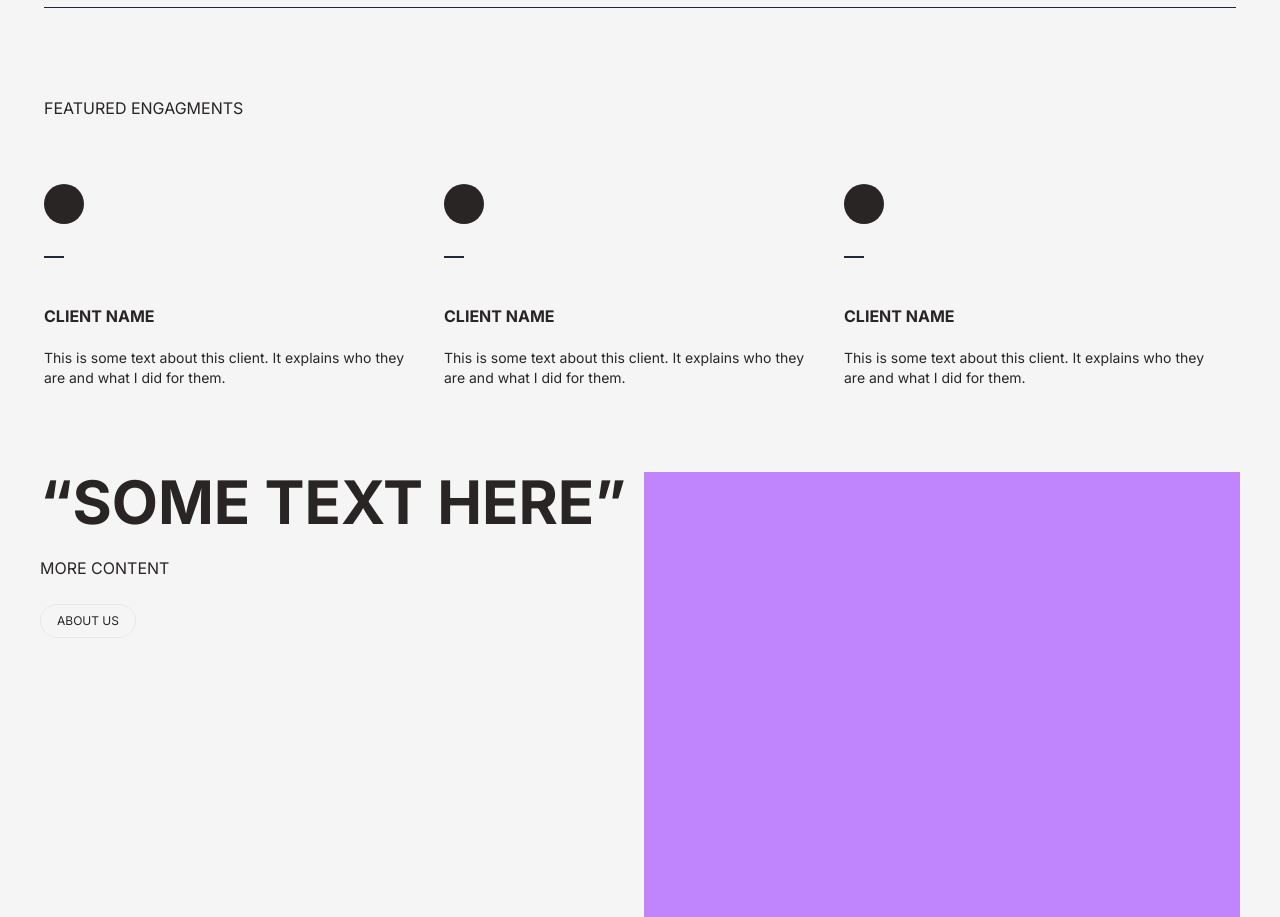
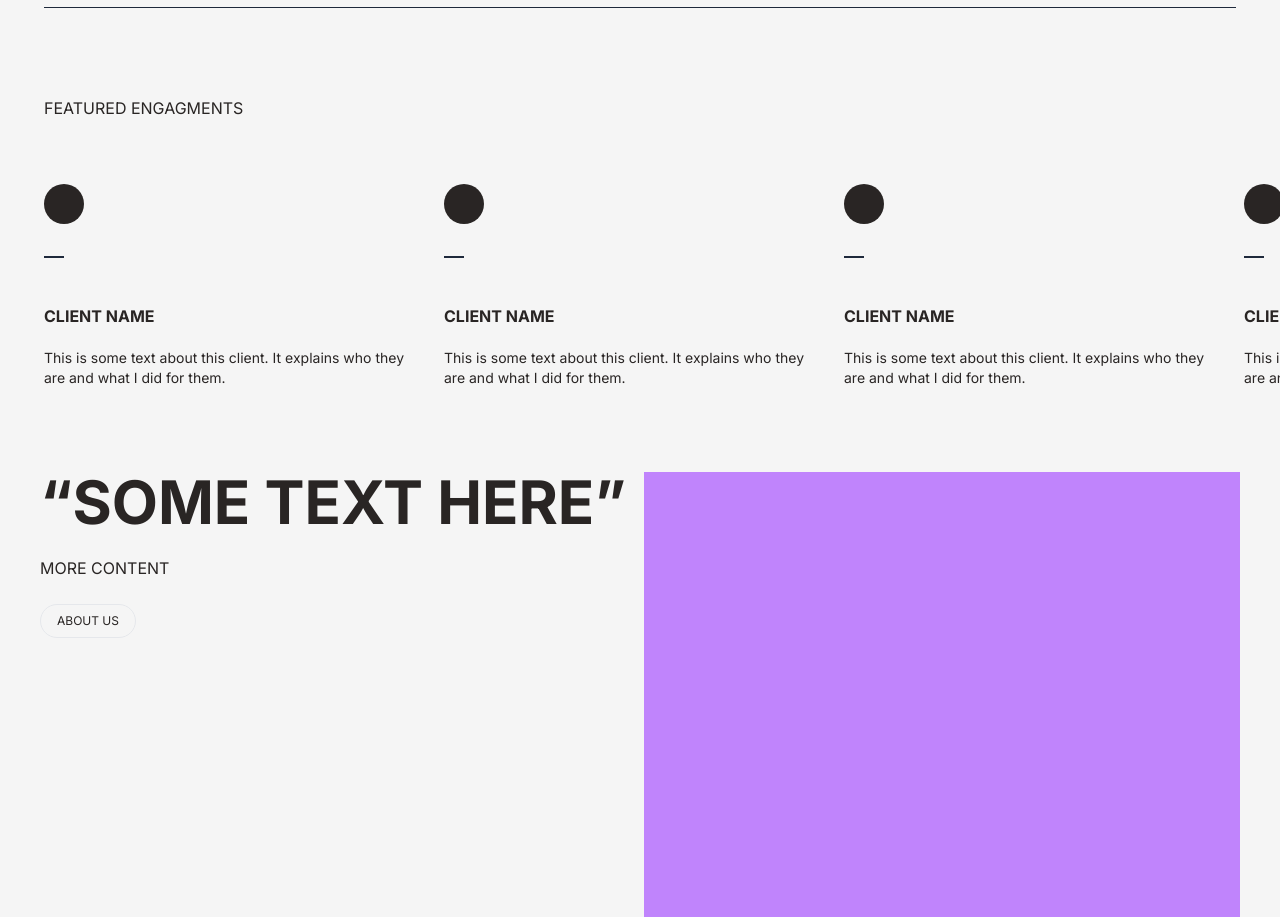
Before and after one commit to bryndsey/frontend-practice, a Next.js app: page /frontend-practice/basic-dept in a window 1280 px wide. Shown: the part 1840-2757 px from the top of the page. Built offline with nearby package versions, Linux system fonts and the light colour scheme.

Commit message:
Improve engagements scrolling
Adjust padding so content is displayed across full width of the parent (including its padding)

```diff
--- a/src/app/frontend-practice/basic-dept/page.tsx
+++ b/src/app/frontend-practice/basic-dept/page.tsx
@@ -69,7 +69,7 @@ export default function Page() {
         <section className="overflow-visible p-11">
           <h2>FEATURED ENGAGMENTS</h2>
 
-          <ul className="flex flex-row gap-4 overflow-x-scroll pt-16">
+          <ul className="relative -inset-x-11 flex w-screen flex-row gap-4 overflow-x-auto px-11 pt-16">
             <EngagementItem />
             <EngagementItem />
             <EngagementItem />
```
